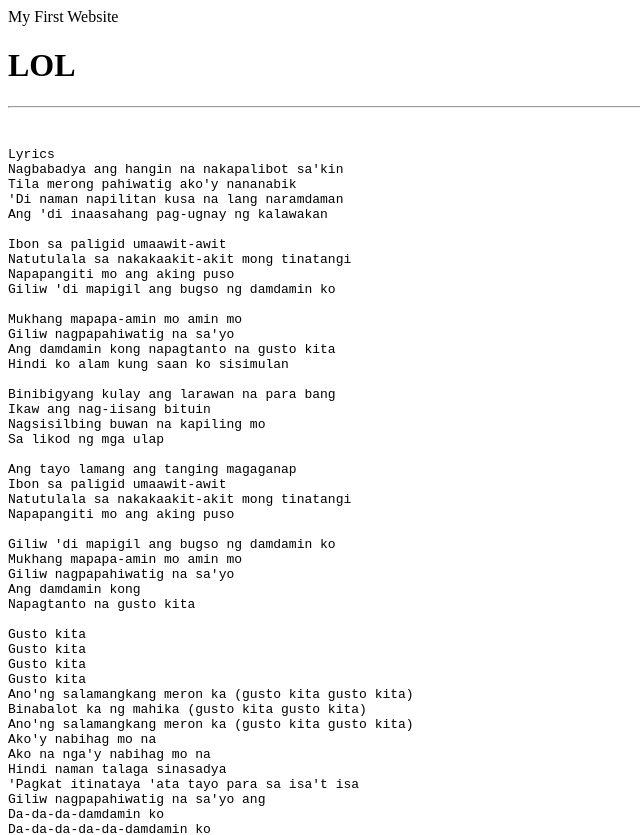
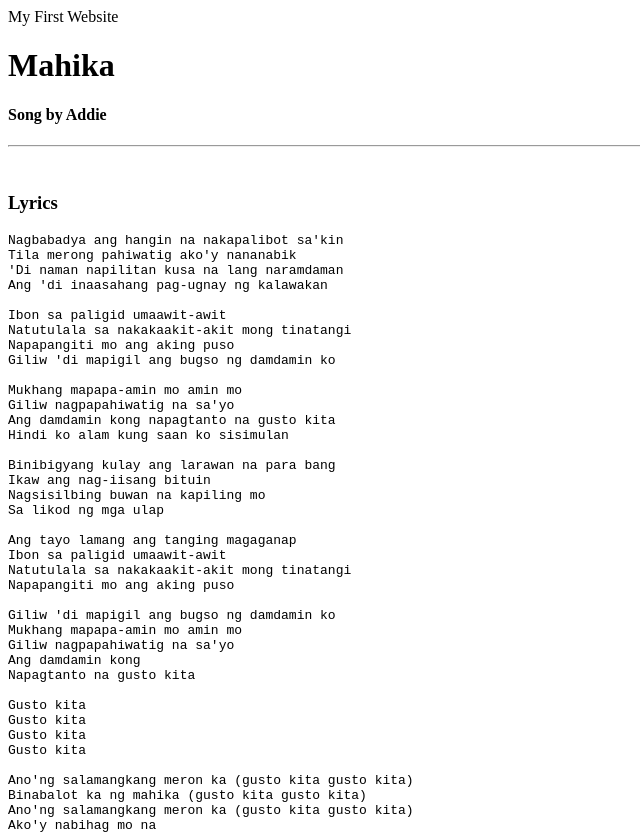
Before and after one commit to Rryoukai/webiste, a plain HTML site: page index.html in a window 1280 px wide. Shown: the top 835 px of the page, without its empty margins (0-640 px from the left). Drawn offline with Linux system fonts and the light colour scheme.

Commit message:
initial commit

```diff
--- a/index.html
+++ b/index.html
@@ -4,12 +4,12 @@
     My First Website
 </head>
 <body >
-    <h1>LOL</h1>
+    <h1>Mahika</h1>
+    <h4>Song by Addie</h4>
     <hr>
     <br>
-
+    <H3>Lyrics</H3>
     <pre>
-Lyrics
 Nagbabadya ang hangin na nakapalibot sa'kin
 Tila merong pahiwatig ako'y nananabik
 'Di naman napilitan kusa na lang naramdaman
@@ -45,16 +45,20 @@ Gusto kita
 Gusto kita
 Gusto kita
 Gusto kita
+
 Ano'ng salamangkang meron ka (gusto kita gusto kita)
 Binabalot ka ng mahika (gusto kita gusto kita)
 Ano'ng salamangkang meron ka (gusto kita gusto kita)
 Ako'y nabihag mo na
+
 Ako na nga'y nabihag mo na
 Hindi naman talaga sinasadya
 'Pagkat itinataya 'ata tayo para sa isa't isa
+
 Giliw nagpapahiwatig na sa'yo ang
 Da-da-da-damdamin ko
 Da-da-da-da-da-damdamin ko
+
 Giliw
 Giliw
 Giliw
```
